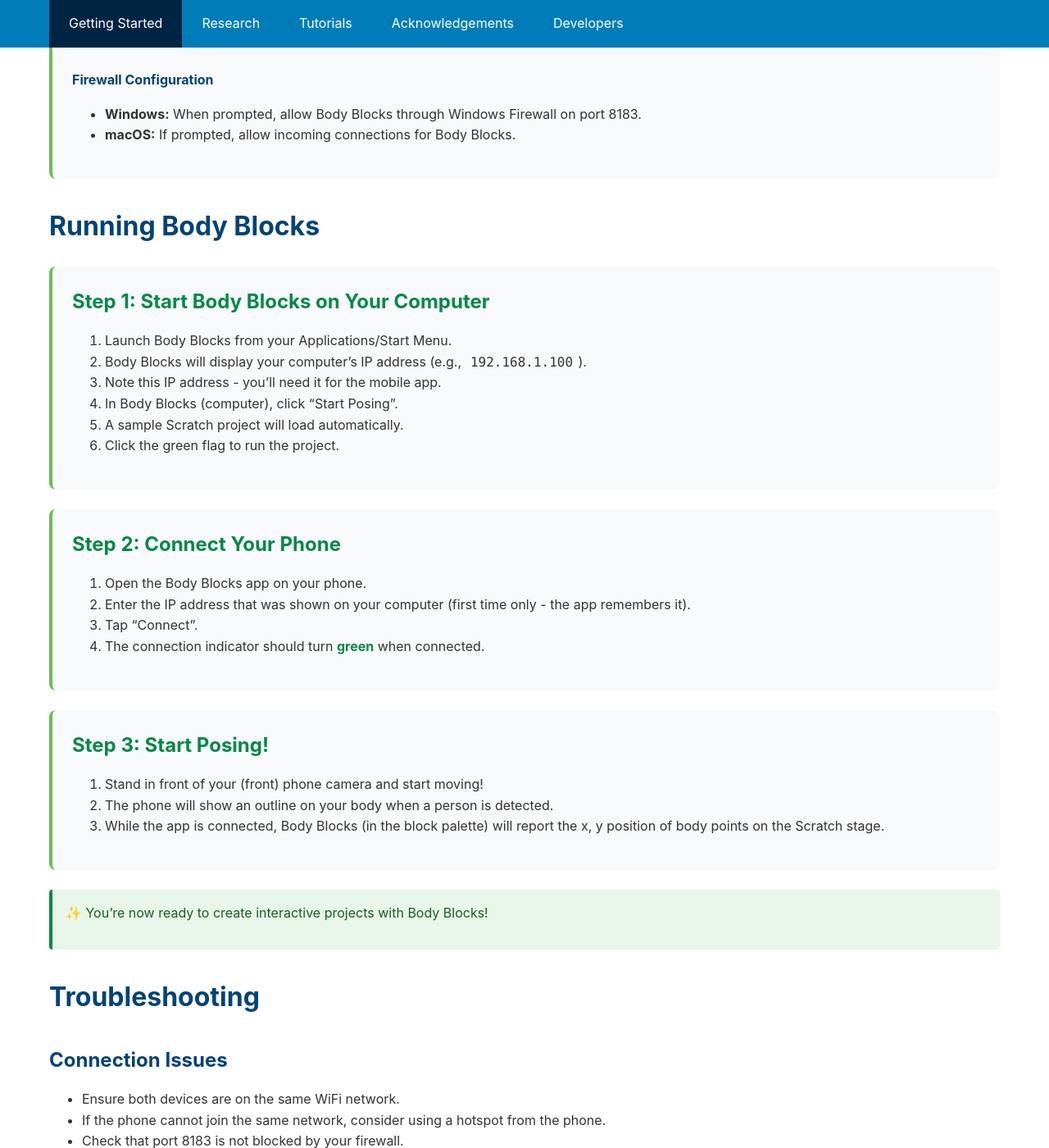
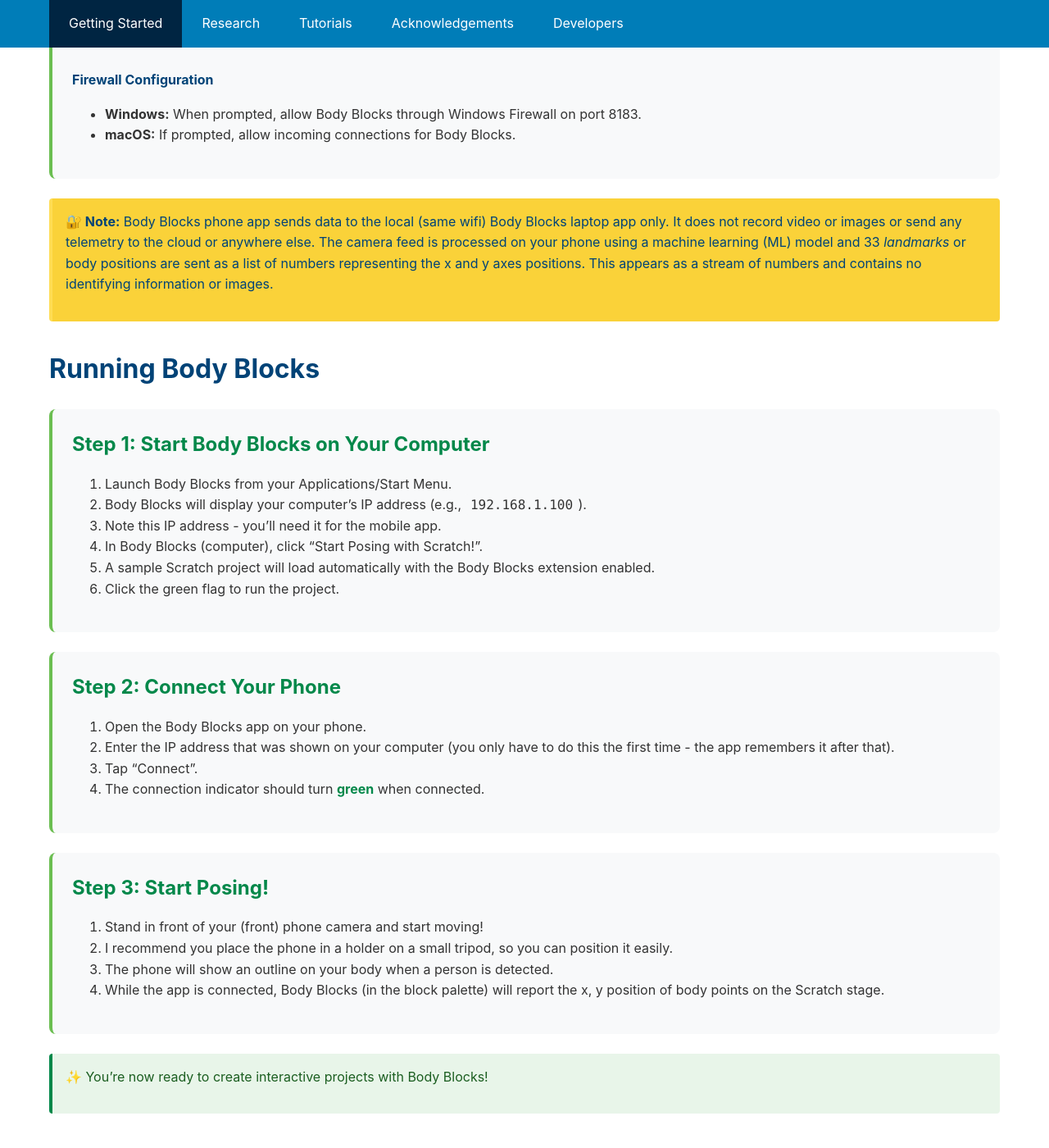
Before and after one commit to stephenhowell/Body-Blocks-site, a Jekyll site: the page built from index.md, in a window 1280 px wide and 1400 px high, scrolled down 2015 px. Shown: the whole window at 82% size. Built offline with Jekyll 4.4.1, drawn with Linux system fonts in a browser that asks for light colours; some of the changed text lies outside the part shown.

Commit message:
Update index.md

```diff
--- a/index.md
+++ b/index.md
@@ -3,9 +3,9 @@
 title: Body Blocks for Scratch 3.0
 ---
 
-# Getting Started with Body Blocks
+# Set Up
 
-Body Blocks brings embodied interaction to Scratch programming through real-time pose detection. Move your body to control games and interactive projects!
+Body Blocks brings embodied interaction to Scratch programming through real-time pose detection with an Android phone or Kinect v2. Move your body to control games and interactive projects!
 
 ## Download Body Blocks
 
@@ -18,16 +18,16 @@
     <a href="https://github.com/stephenhowell/body-blocks/releases/latest" class="download-button">
         💻 macOS - Intel and Applie Silicon builds available
     </a>
-    <a href="#ios-interest" class="download-button" style="opacity: 0.6; cursor: not-allowed;">
-        📱 iOS - Not currently available, let me know if you're interested!
-    </a>
     <a href="https://github.com/stephenhowell/body-blocks/releases/latest" class="download-button">
         📱 Android APK
+    </a>
+    <a href="#ios-interest" class="download-button" style="opacity: 0.6; cursor: not-allowed;">
+        📱 iOS - Sorry, not currently available (I don't have a Mac or an iPhone), but let me know if you're interested!
     </a>
 </div>
 
 <div class="warning" markdown="1">
-**⚠️ Important:** Body Blocks apps are currently unsigned. You will see security warnings when first running the software. See platform-specific instructions below for how to proceed safely.
+**⚠️ Important:** Body Blocks apps are currently **unsigned**. You will see security warnings when first running the software. See platform-specific instructions below for how to proceed safely.
 </div>
 
 ## Installation Instructions
@@ -81,6 +81,10 @@
 
 </div>
 
+<div class="warning" markdown="1">
+**🔐 Note:** Body Blocks phone app sends data to the local (same wifi) Body Blocks laptop app only. It does not record video or images or send any telemetry to the cloud or anywhere else. The camera feed is processed on your phone using a machine learning (ML) model and 33 *landmarks* or body positions are sent as a list of numbers representing the x and y axes positions. This appears as a stream of numbers and contains no identifying information or images.
+</div>
+
 ## Running Body Blocks
 
 <div class="step" markdown="1">
@@ -90,8 +94,8 @@
 1.  Launch Body Blocks from your Applications/Start Menu.
 2.  Body Blocks will display your computer's IP address (e.g., `192.168.1.100`).
 3.  Note this IP address - you'll need it for the mobile app.
-4.  In Body Blocks (computer), click "Start Posing".
-5.  A sample Scratch project will load automatically.
+4.  In Body Blocks (computer), click "Start Posing with Scratch!".
+5.  A sample Scratch project will load automatically with the Body Blocks extension enabled.
 6.  Click the green flag to run the project.
 
 </div>
@@ -101,7 +105,7 @@
 ### Step 2: Connect Your Phone
 
 1.  Open the Body Blocks app on your phone.
-2.  Enter the IP address that was shown on your computer (first time only - the app remembers it).
+2.  Enter the IP address that was shown on your computer (you only have to do this the first time - the app remembers it after that).
 3.  Tap "Connect".
 4.  The connection indicator should turn <span style="color: #03884a; font-weight: bold;">green</span> when connected.
 
@@ -112,8 +116,9 @@
 ### Step 3: Start Posing!
 
 1.  Stand in front of your (front) phone camera and start moving!
-2.  The phone will show an outline on your body when a person is detected.
-3.  While the app is connected, Body Blocks (in the block palette) will report the x, y position of body points on the Scratch stage.
+2.  I recommend you place the phone in a holder on a small tripod, so you can position it easily.
+3.  The phone will show an outline on your body when a person is detected.
+4.  While the app is connected, Body Blocks (in the block palette) will report the x, y position of body points on the Scratch stage.
 
 </div>
 
@@ -123,32 +128,36 @@
 
 ## Troubleshooting
 
-### Connection Issues
+<div class="step" markdown="1">
+
+### Connection Issues?
 - Ensure both devices are on the same WiFi network.
 - If the phone cannot join the same network, consider using a hotspot from the phone.
 - Check that port 8183 is not blocked by your firewall.
 
-### Camera Not Working
+### Camera Not Working?
 - Ensure you've granted camera permissions to the mobile app.
 - Check that no other app is using the camera.
 - Try restarting the mobile app.
 
 ### Performance Issues
 - Ensure good lighting for optimal pose detection.
-- Stay 1-3 meters from the camera.
-- Close other applications to free up resources.
+- Stay 1-3 meters from the camera or as far as you need for it to see all of you.
+- Close other applications to on phone free up resources.
 - Older phones and phones without GPUs may struggle, sorry.
+
+</div>
 
 ## Next Steps
 
 - Explore the [sample tutorials]({{ '/tutorials' | relative_url }}) to see what's possible.
 - Learn how to [cite Body Blocks]({{ '/research' | relative_url }}) in your research.
-- Join our community of educators and creators!
+- Send me feedback, or any questions to <a href="mailto:stephenhowell@outlook.ie">stephenhowell@outlook.ie</a>.
 
 ## Platform Availability
 
 <div id="ios-interest" class="info" markdown="1">
-**🍎 iOS Developers:** If you're interested in Body Blocks but you only have access to an iPhone or iPad, please <a href="mailto:stephenhowell@outlook.ie?subject=Body%20Blocks%20for%20iOS">get in touch</a>!
+**🍎 iOS Users:** If you're interested in Body Blocks but you only have access to an iPhone or iPad, please <a href="mailto:stephenhowell@outlook.ie?subject=Body%20Blocks%20for%20iOS">get in touch</a>!
 </div>
 
 ---
```
